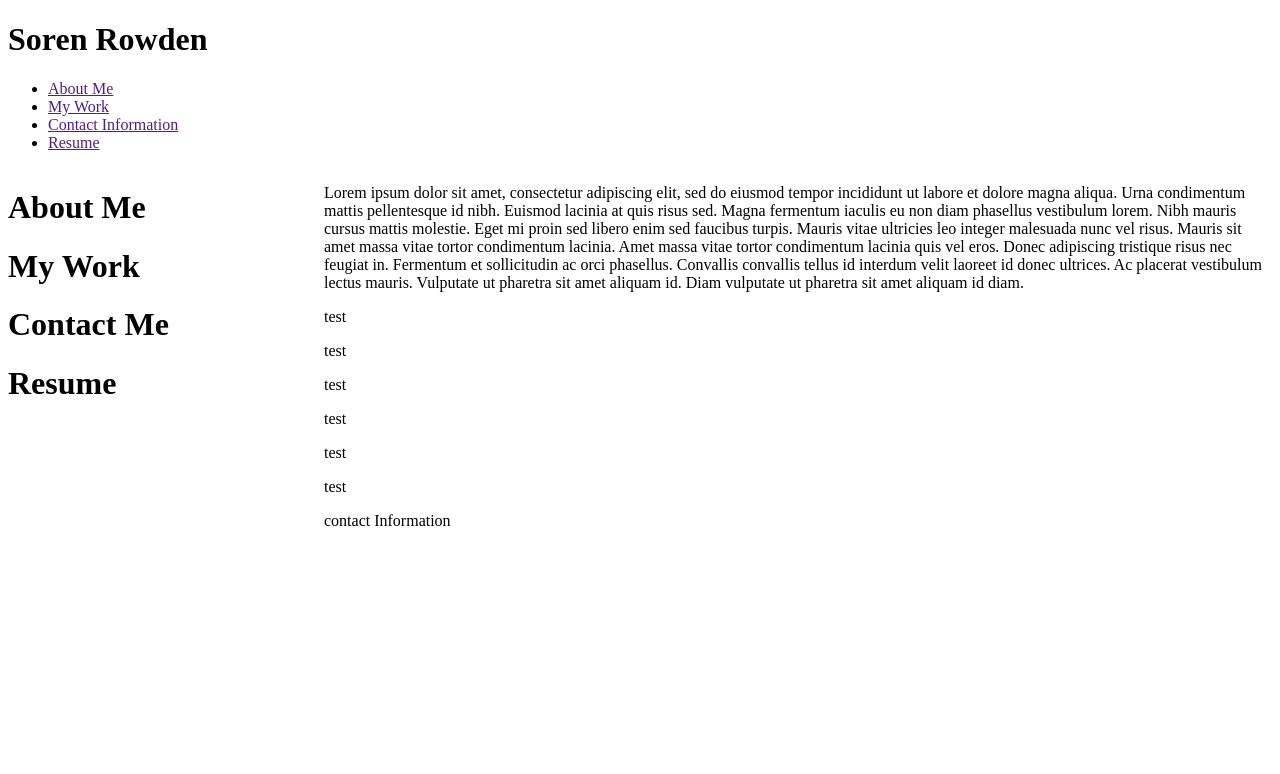
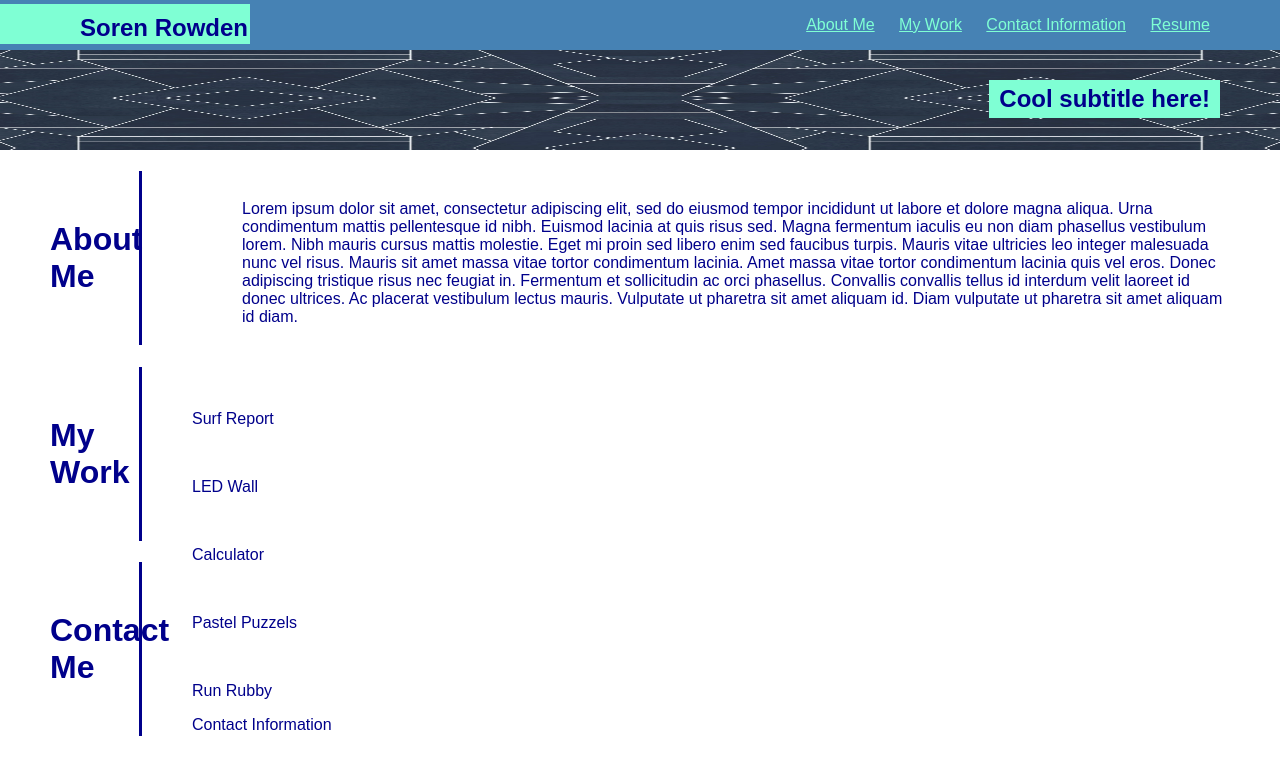
Before and after one commit to SorenCharlie/myPortfolio, a plain HTML site: page index.html in a window 1280 px wide. Drawn offline with Linux system fonts and the light colour scheme.

Commit message:
updated css and html for nav bar and main section, added hero placeholder img, and updated nav links

```diff
--- a/Assets/CSS/style.css
+++ b/Assets/CSS/style.css
@@ -1,11 +1,78 @@
+body {
+  font-family: Arial, Helvetica, sans-serif;
+  color: darkblue;
+  margin: 0;
+  padding: 0;
+}
+
 .column {
     float: left;
   }
 
   .left {
-    width: 25%;
+    width: 15%;
   }
 
   .right {
-    width: 75%;
+    width: 85%;
   }
+
+  header {
+    height: 150px;
+    background-color: steelblue;
+  }
+
+  header h1 {
+    background-color: aquamarine;
+    padding: 10px 2px 2px 80px;
+    display: inline;
+    position: absolute;
+    top: -16px;
+  }
+
+  header h2 {
+    background-color: aquamarine;
+    display: inline;
+    padding: 5px 10px;
+    margin-right: 60px;
+    position: absolute;
+    right: 0px;
+    top: 60px;
+  }
+
+  header ul {
+    float: right;
+    display: inline;
+
+  }
+
+  header ul {
+    margin-right: 60px;
+  }
+
+  .hero-image {
+    height: 100px;
+    width: 100%;
+  }
+
+  ul li {
+    display: inline;
+    padding: 10px;
+  }
+
+  ul li a {
+    color: aquamarine;
+  }
+
+  .left h1 {
+    border-right: 3px solid darkblue;
+    margin-right: 50px;
+  }
+
+  #about-me, #my-work, #contact-me {
+    padding: 50px;
+  }
+
+  .section-tile {
+
+  }
--- a/index.html
+++ b/index.html
@@ -10,26 +10,37 @@
 
 <body>
     <header>
-        <h1>Soren Rowden</h1>
         <nav>
+            <h1>Soren Rowden</h1>
             <ul>
-                <li><a href="">About Me</a></li>
-                <li><a href="">My Work</a></li>
-                <li><a href="">Contact Information</a></li>
-                <li><a href="">Resume</a></li>
+                <li>
+                    <a href="#about-me">About Me</a>
+                </li>
+                <li>
+                    <a href="#my-work">My Work</a>
+                </li>
+                <li>
+                    <a href="#contact-me">Contact Information</a>
+                </li>
+                <li>
+                    <a href="#">Resume</a>
+                </li>
             </ul>
+            <section class="hero">
+                <img class="hero-image" src="./Assets/heroBanner.webp" alt="">
+                <h2>Cool subtitle here!</h2>
+            </section>
         </nav>
     </header>
     <main>
         <div class="row">
             <div class="column left">
-                <h1>About Me</h1>
-                <h1>My Work</h1>
-                <h1>Contact Me</h1>
-                <h1>Resume</h1>
+                <h1 id="about-me">About Me</h1>
+                <h1 id="my-work">My Work</h1>
+                <h1 id="contact-me">Contact Me</h1>
             </div>
             <div class="column right">
-                <p>Lorem ipsum dolor sit amet, consectetur adipiscing elit, sed do eiusmod tempor incididunt ut labore
+                <section id="about-me">Lorem ipsum dolor sit amet, consectetur adipiscing elit, sed do eiusmod tempor incididunt ut labore
                     et dolore magna aliqua. Urna condimentum mattis pellentesque id nibh. Euismod lacinia at quis risus
                     sed. Magna fermentum iaculis eu non diam phasellus vestibulum lorem. Nibh mauris cursus mattis
                     molestie. Eget mi proin sed libero enim sed faucibus turpis. Mauris vitae ultricies leo integer
@@ -38,24 +49,17 @@
                     et sollicitudin ac orci phasellus. Convallis convallis tellus id interdum velit laoreet id donec
                     ultrices. Ac placerat vestibulum lectus mauris. Vulputate ut pharetra sit amet aliquam id. Diam
                     vulputate ut pharetra sit amet aliquam id diam.
-                </p>
-                <p><img src="" alt=""><a href=""></a></img>test</p>
-                <p><img src="" alt=""><a href=""></a></img>test</p>
-                <p><img src="" alt=""><a href=""></a></img>test</p>
-                <p><img src="" alt=""><a href=""></a></img>test</p>
-                <p><img src="" alt=""><a href=""></a></img>test</p>
-                <p><img src="" alt=""><a href=""></a></img>test</p>
-                <p>
-                    contact Information
-                </p>
-                <a href="Resume"></a>
+                </section>
+                <section id="surf-report" class="section-tile"><img src="" alt=""><a href=""></a></img><p>Surf Report</p></section>
+                <section id="led-wall" class="section-tile"><img src="" alt=""><a href=""></a></img><p>LED Wall</p></section>
+                <section id="calculator" class="section-tile"><img src="" alt=""><a href=""></a></img><p>Calculator</p></section>
+                <section id="pastel-puzzels" class="section-tile"><img src="" alt=""><a href=""></a></img><p>Pastel Puzzels</p></section>
+                <section id="run-ruby" class="section-tile"><img src="" alt=""><a href=""></a></img><p>Run Rubby</p></section>
+                <section>
+                    Contact Information
+                </section>
             </div>
         </div>
-
-        <section class="footer">
-
-        </section>
     </main>
 </body>
-
 </html>
```
Also changed, not shown: Assets/heroBanner.webp (added).
